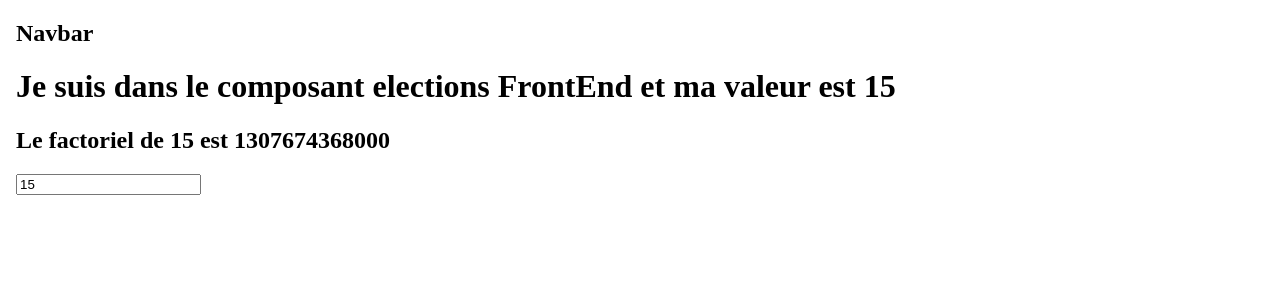
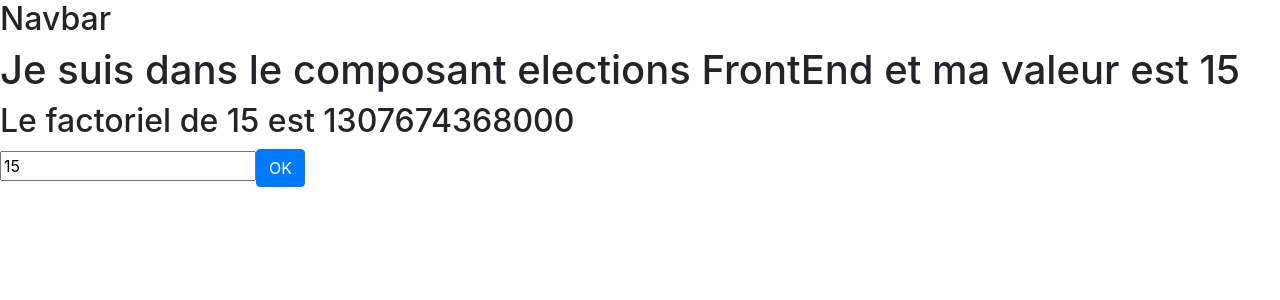
Before and after one commit to nguetcheu/CSI3-Elections, an Angular app in the folder electionsFrontEnd/: page / in a window 1280 px wide. Shown: the top 300 px of the page. Built offline with nearby package versions, Linux system fonts and the light colour scheme.

Commit message:
Ajout de la bibliothéque css Bootstrap et ajout du support du css dans le fichier angular.json

```diff
--- a/electionsFrontEnd/angular.json
+++ b/electionsFrontEnd/angular.json
@@ -22,11 +22,9 @@
             "main": "src/main.ts",
             "polyfills": "src/polyfills.ts",
             "tsConfig": "tsconfig.app.json",
-            "assets": [
-              "src/favicon.ico",
-              "src/assets"
-            ],
+            "assets": ["src/favicon.ico", "src/assets"],
             "styles": [
+              "./node_modules/bootstrap/dist/css/bootstrap.min.css",
               "src/styles.css"
             ],
             "scripts": []
@@ -89,13 +87,8 @@
             "polyfills": "src/polyfills.ts",
             "tsConfig": "tsconfig.spec.json",
             "karmaConfig": "karma.conf.js",
-            "assets": [
-              "src/favicon.ico",
-              "src/assets"
-            ],
-            "styles": [
-              "src/styles.css"
-            ],
+            "assets": ["src/favicon.ico", "src/assets"],
+            "styles": ["src/styles.css"],
             "scripts": []
           }
         }
--- a/electionsFrontEnd/package.json
+++ b/electionsFrontEnd/package.json
@@ -18,6 +18,7 @@
     "@angular/platform-browser": "~12.0.0",
     "@angular/platform-browser-dynamic": "~12.0.0",
     "@angular/router": "~12.0.0",
+    "bootstrap": "^4.5.2",
     "rxjs": "~6.6.0",
     "tslib": "^2.1.0",
     "zone.js": "~0.11.4"
--- a/electionsFrontEnd/src/app/app.component.html
+++ b/electionsFrontEnd/src/app/app.component.html
@@ -11,6 +11,7 @@
     <h1>Je suis dans le composant {{ title }} et ma valeur est {{ n }}</h1>
     <h2>Le factoriel de {{ n }} est {{ fact(n) }}</h2>
     <input type="number" [value]="n" />
+    <button class="btn btn-primary">OK</button>
   </body>
 </html>
 <router-outlet></router-outlet>
```
Also changed, not shown: 1 other file (tests, documents, lock files or other folders).
